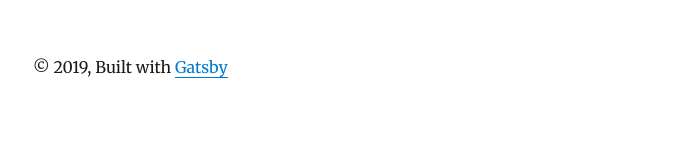
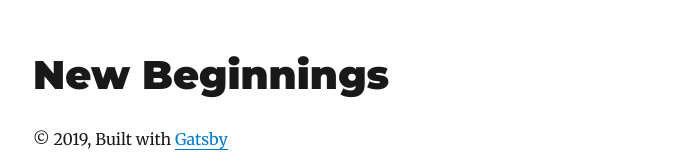
Before and after one commit to johnnykoo84/johnnykoo-blog, a Gatsby site: page /new-beginnings/ in a window 1280 px wide. Shown: the part 3505-3657 px from the top of the page, without its empty margins (292-986 px from the left). Before the commit the page ends 3628 px from the top, so only its background shows below. Built offline with nearby package versions, Linux system fonts and the light colour scheme; Gatsby itself is replaced by a stand-in of ours; some packages are replaced by stand-ins of ours.

Commit message:
Remove unnecessary dots

```diff
--- a/src/templates/post-template.js
+++ b/src/templates/post-template.js
@@ -5,12 +5,12 @@ const PostTemplate = ({ post, config, location }) => {
   let disqusConfig = {
     url: `${config.siteUrl + location.pathname}`,
     identifier: post.id,
-    title: post.title,
+    title: post.frontmatter.title,
   }
   return (
     <>
-      <h1>{post.title}</h1>
-      <CommentCount config={disqusConfig} placeholder={"..."} />
+      <h1>{post.frontmatter.title}</h1>
+      <CommentCount config={disqusConfig} />
       <Disqus config={disqusConfig} />
     </>
   )
```
